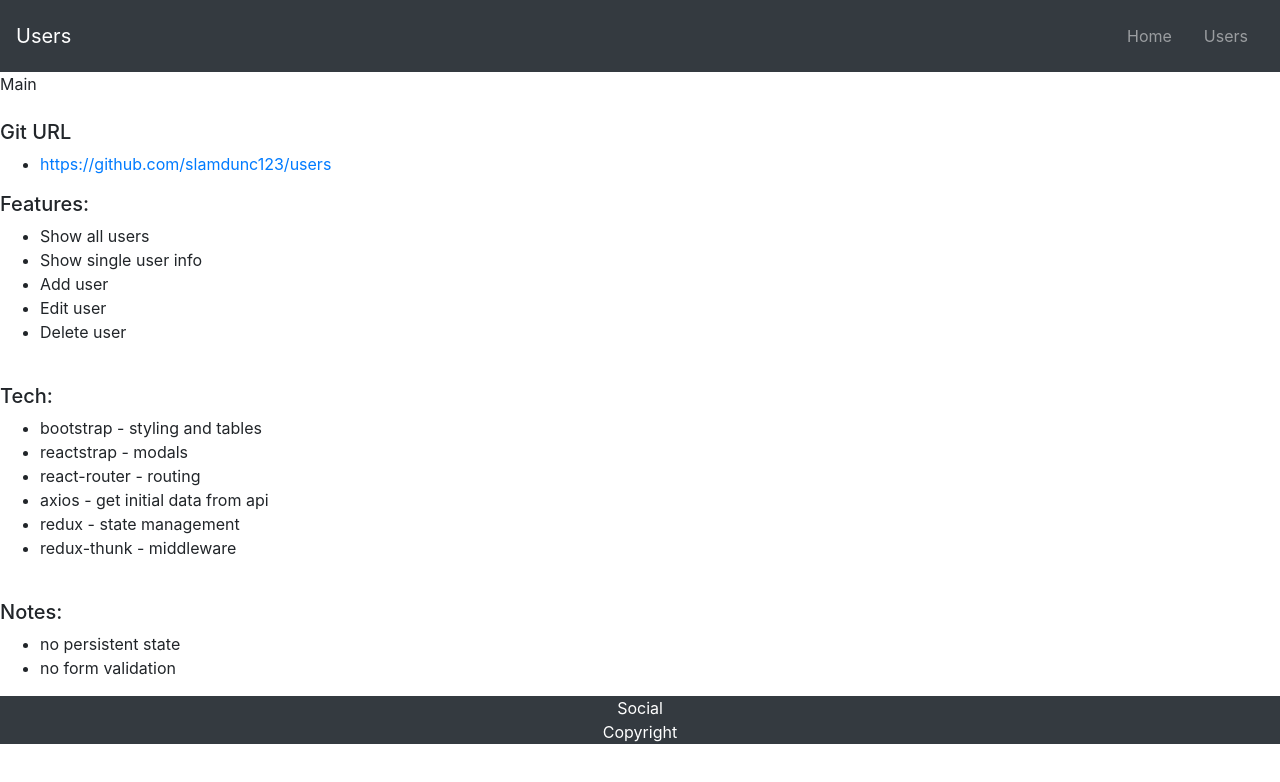
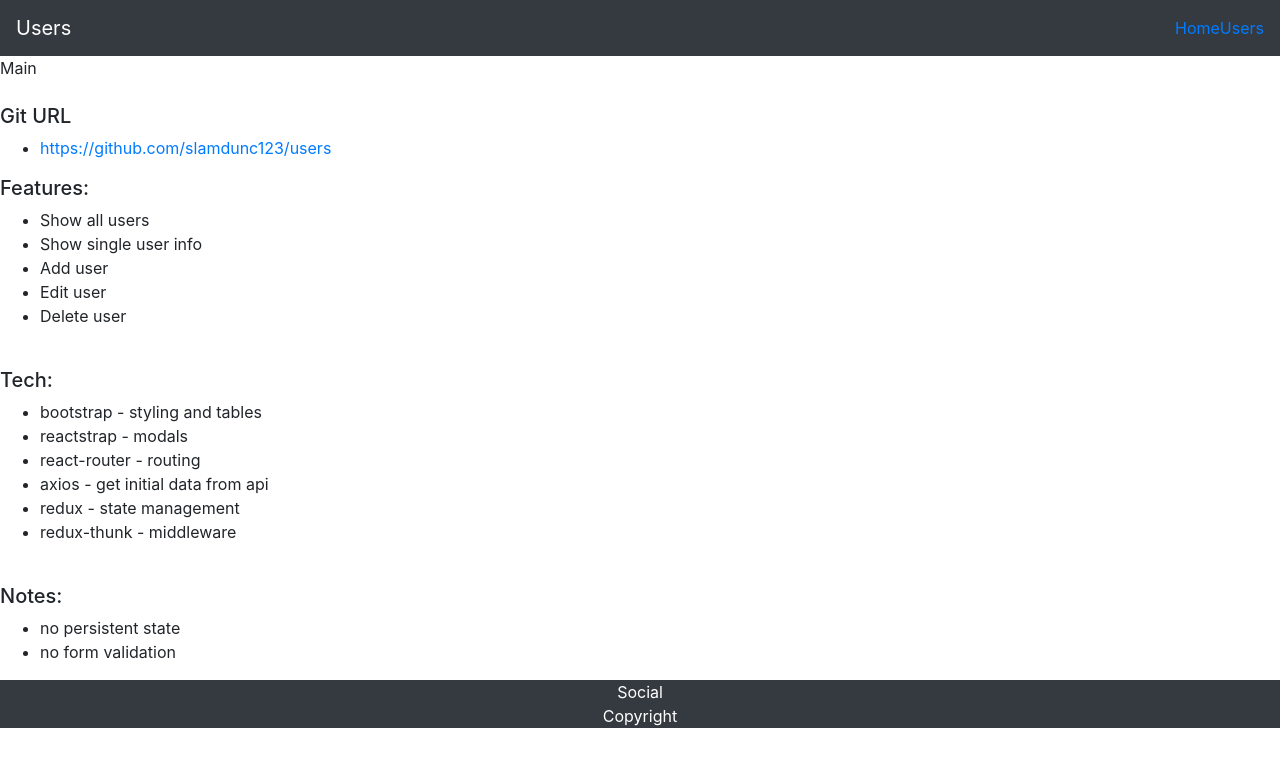
Before and after one commit to slamdunc123/users, a React (Create React App) app: page / in a window 1280 px wide. Shown: the top 782 px of the page. Built offline with nearby package versions, Linux system fonts and the light colour scheme; no server answers.

Commit message:
navigation changes

```diff
--- a/src/App.js
+++ b/src/App.js
@@ -10,15 +10,13 @@ import Main from './components/layout/Main';
 class App extends Component {
   render() {
     return (
-
       <Router basename={'/react-sites/users'}>
-          <div className="App">
+        <div className='App'>
           <Header />
           <Main />
           <Footer />
         </div>
       </Router>
-
     );
   }
 }
--- a/src/components/partials/Navigation.js
+++ b/src/components/partials/Navigation.js
@@ -1,14 +1,12 @@
 import React, { Component } from 'react';
-
-import { Link } from 'react-router-dom'; // Links only are required in this component
+import { NavLink } from 'react-router-dom';
 import {
   Collapse,
   Navbar,
   NavbarToggler,
   NavbarBrand,
   Nav,
-    NavItem,
-    NavLink
+  NavItem
 } from 'reactstrap';
 
 class Navigation extends Component {
@@ -27,30 +25,44 @@ class Navigation extends Component {
     this.setState({
       isOpen: !this.state.isOpen
     });
-
-
   }
   // toggle burger menu when menu link is clicked
   closeBurgerMenu() {
     if (this.state.isOpen === true) {
       this.toggleBurgerMenu();
-
     }
   }
 
   render() {
     return (
       <div>
-                <Navbar className="navbar navbar-expand-lg navbar-dark bg-dark" expand="md">
-                    <NavbarBrand href="/">Users</NavbarBrand>
+        <Navbar
+          className='navbar navbar-expand-lg navbar-dark bg-dark'
+          expand='md'
+        >
+          <NavbarBrand href='/'>Users</NavbarBrand>
           <NavbarToggler onClick={this.toggleBurgerMenu} />
           <Collapse isOpen={this.state.isOpen} navbar>
-                        <Nav className="ml-auto" navbar>
+            <Nav className='ml-auto' navbar>
               <NavItem>
-                                <NavLink><Link className="nav-link" onClick={(e) => { this.closeBurgerMenu(e) }} to="/">Home</Link></NavLink>
+                <NavLink
+                  onClick={e => {
+                    this.closeBurgerMenu(e);
+                  }}
+                  to='/'
+                >
+                  Home
+                </NavLink>
               </NavItem>
               <NavItem>
-                                <NavLink><Link className="nav-link" onClick={(e) => { this.closeBurgerMenu(e) }} to="/users">Users</Link></NavLink>
+                <NavLink
+                  onClick={e => {
+                    this.closeBurgerMenu(e);
+                  }}
+                  to='/users'
+                >
+                  Users
+                </NavLink>
               </NavItem>
             </Nav>
           </Collapse>
```
Lines whose indentation alone changed are shown as unchanged.
